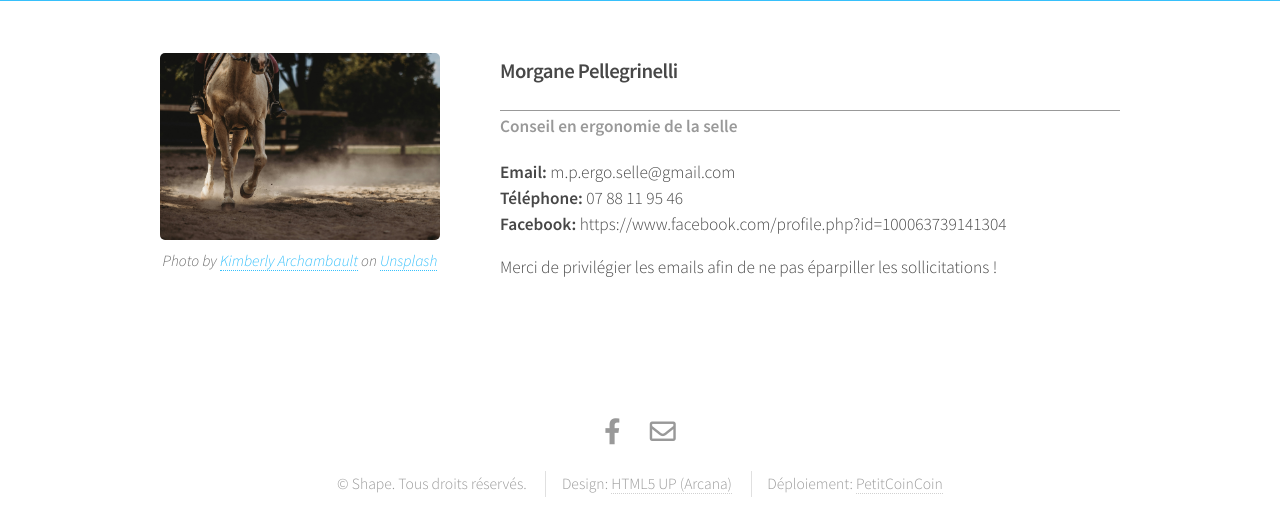
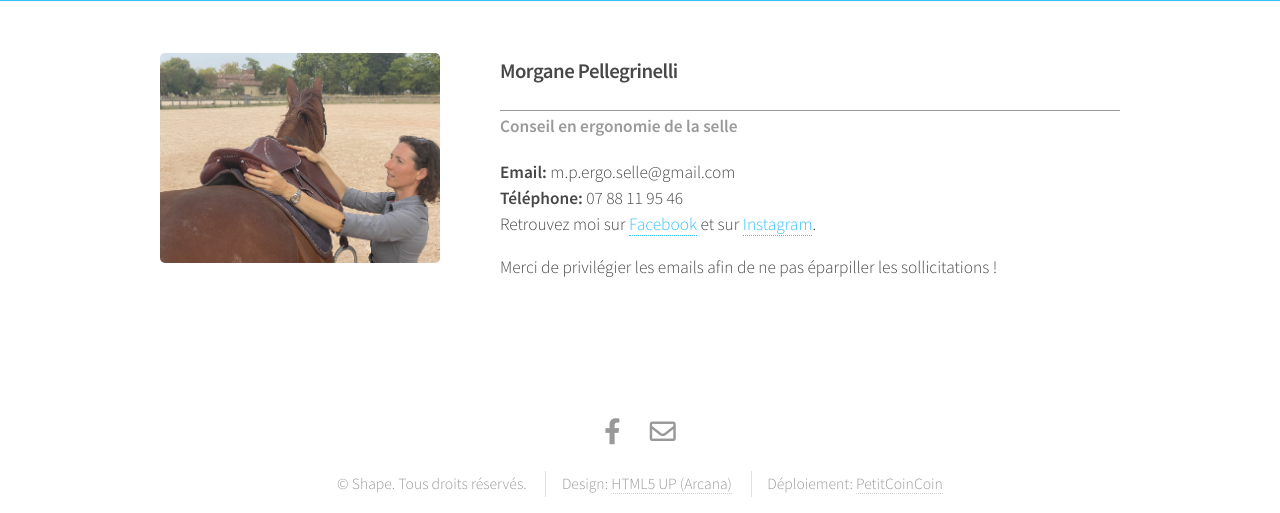
Before and after one commit to PetitCoinCoin/shape-sf, a PHP site: page /pages/contact.php in a window 1280 px wide. Shown: the part 279-792 px from the top of the page. Run offline with PHP 8.4, Linux system fonts and the light colour scheme.

Commit message:
feat: update contact page

```diff
--- a/pages/contact.php
+++ b/pages/contact.php
@@ -23,11 +23,8 @@
 					<div class="container">
 						<div class="row gtr-200">
 							<div class="col-4 col-12-narrower">
-								<figure role="figure" class="image featured" aria-label="Un cheval au galop">
-									<img src="/assets/images/contact.jpg" alt="a horse running" />
-									<figcaption>
-										Photo by <a href="https://unsplash.com/@kimberlyarchambaultphoto?utm_content=creditCopyText&utm_medium=referral&utm_source=unsplash">Kimberly Archambault</a> on <a href="https://unsplash.com/photos/a-horse-running-on-a-dirt-track-JSJTEzgNks8?utm_content=creditCopyText&utm_medium=referral&utm_source=unsplash">Unsplash</a>
-									</figcaption>
+								<figure role="figure" class="image featured" aria-label="Une femme selle un cheval">
+									<img src="/assets/images/contact.jpg" alt="Une femme selle un cheval" />
 								</figure>
 							</div>
 							<div class="col-8 col-12-narrower">
@@ -36,8 +33,11 @@
 									<h4>Conseil en ergonomie de la selle</h4>
 									<p>
 										<span><b>Email:</b> m.p.ergo.selle@gmail.com</span><br/>
-										<span><b>Téléphone:</b> 07 88 11 95 46</span><br />
-										<span><b>Facebook:</b>  https://www.facebook.com/profile.php?id=100063739141304</span>
+										<span><b>Téléphone:</b> 07 88 11 95 46</span><br/>
+										<span>
+											Retrouvez moi sur <a href="https://www.facebook.com/profile.php?id=100063739141304" target="_blank">Facebook</a>
+											et sur <a href="https://www.instagram.com/m_pellegrinelli_ergo_selle/" target="_blank">Instagram</a>.
+										</span>
 									</p>
 									<p>Merci de privilégier les emails afin de ne pas éparpiller les sollicitations !</p>
 								</div>
```
Also changed, not shown: assets/images/contact.jpg.
